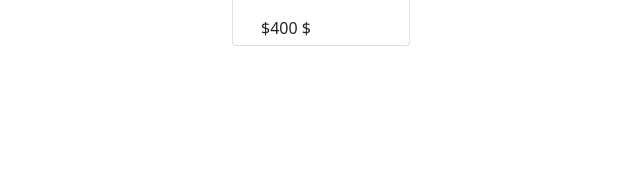
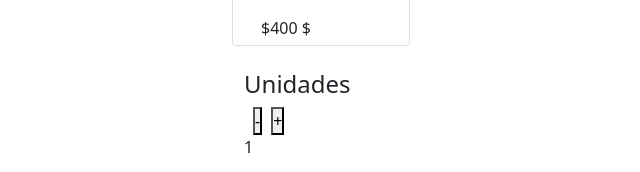
Before and after one commit to Jul-m2323/slappy-shop, a React (Create React App) app in the folder slappy-shop/: page / in a window 1280 px wide. Shown: the part 2162-2334 px from the top of the page, without its empty margins (506-1146 px from the left). Before the commit the page ends 2234 px from the top, so only its background shows below. Built offline with nearby package versions, Linux system fonts and the light colour scheme.

Commit message:
entrega contador en React

```diff
--- a/slappy-shop/src/App.js
+++ /dev/null
@@ -1,10 +0,0 @@
-import React from "react";
-import NavBar from "./componentes/navBar";
-import ItemCard from "./componentes/itemListContainer";
-
-const App = () => {
-    return <><NavBar/>
-            <ItemCard/></>
-}
-
-export default App;
--- /dev/null
+++ b/slappy-shop/src/componentes/App.js
@@ -0,0 +1,13 @@
+import React from "react";
+import NavBar from "./navBar";
+import ItemCard from "./itemListContainer";
+import ItemCount from "./ItemCount";
+
+const App = () => {
+    return <><NavBar/>
+            <ItemCard/>
+            <ItemCount/>
+            </>
+}
+
+export default App;
--- /dev/null
+++ b/slappy-shop/src/componentes/ItemCount.js
@@ -0,0 +1,33 @@
+import React from 'react';
+import 'bootstrap/dist/css/bootstrap.min.css'
+import '../css/estilo.css'
+
+class ItemCount extends React.Component{
+constructor(props){
+    super(props);
+    this.state = {inicial: 1}
+}
+
+sumProducto(){
+    this.setState({inicial: this.state.inicial + 1});
+}
+restProducto(){
+    this.setState({inicial: this.state.inicial - 1});
+}
+
+
+
+    render (){
+        return(
+            <div className="itemCount">
+                <h4>Unidades</h4>
+                <button onClick={this.restProducto.bind(this)} >-</button>
+                <button onClick={this.sumProducto.bind(this)}>+</button>
+                <p>{this.state.inicial}</p>
+            </div>
+        )
+    }
+}
+
+
+export default ItemCount;
--- a/slappy-shop/src/css/estilo.css
+++ b/slappy-shop/src/css/estilo.css
@@ -55,6 +55,16 @@ h1 {
   margin-left: 750px;
 }
 
+/* line 25, C:/Users/Julian/slappy-shop/slappy-shop/src/scss/_grilla.scss */
+.itemCount {
+  margin-left: 750px;
+}
+
+/* line 27, C:/Users/Julian/slappy-shop/slappy-shop/src/scss/_grilla.scss */
+.itemCount button {
+  margin-left: 9px;
+}
+
 /*seccion izquierda*/
 /* line 8, C:/Users/Julian/slappy-shop/slappy-shop/src/scss/estilo.scss */
 section a p, section a small {
--- a/slappy-shop/src/index.js
+++ b/slappy-shop/src/index.js
@@ -1,7 +1,7 @@
 import React from "react";
 import ReactDOM from "react-dom";
 import 'bootstrap/dist/css/bootstrap.min.css'
-import App from "./App";
+import App from "./componentes/App";
 
 
 ReactDOM.render(<><App/></>, document.getElementById("root"));
--- a/slappy-shop/src/scss/_grilla.scss
+++ b/slappy-shop/src/scss/_grilla.scss
@@ -22,3 +22,9 @@ h1{
 	width: 178px;
 	margin-left:750px;
 }
+.itemCount{
+		margin-left: 750px;
+		button{
+			margin-left: 9px;
+		}
+}
```
Also changed, not shown: 1 other file (tests, documents, lock files or other folders).
